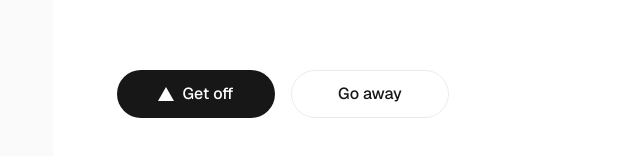
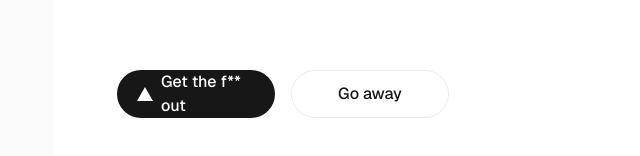
Before and after one commit to Melodia-FIUBA/web-front-melodia, a Next.js app: page / in a window 1280 px wide. Shown: the part 554-710 px from the top of the page, without its empty margins (203-843 px from the left). Built offline with nearby package versions, Linux system fonts and the light colour scheme.

Commit message:
add minimal app updates

```diff
--- a/app/page.tsx
+++ b/app/page.tsx
@@ -34,7 +34,7 @@ export default function Home() {
               width={16}
               height={16}
             />
-            Get off
+            Get the f** out
           </a>
           <a
             className="flex h-12 w-full items-center justify-center rounded-full border border-solid border-black/[.08] px-5 transition-colors hover:border-transparent hover:bg-black/[.04] dark:border-white/[.145] dark:hover:bg-[#1a1a1a] md:w-[158px]"
```
Also changed, not shown: 1 other file (tests, documents, lock files or other folders).
